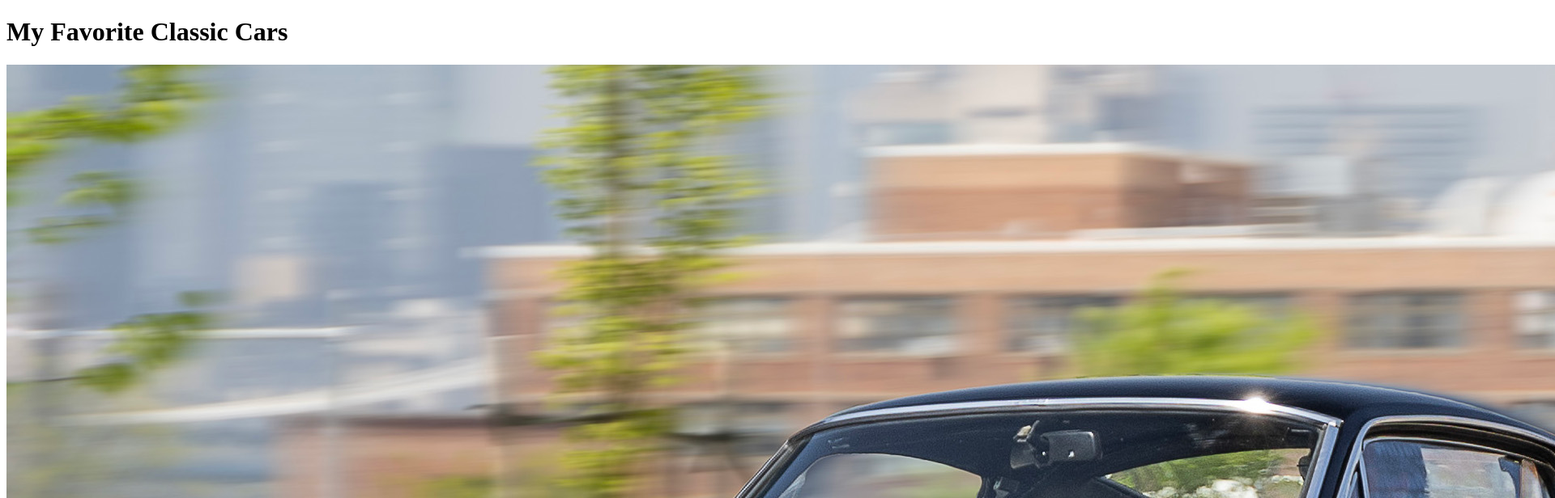
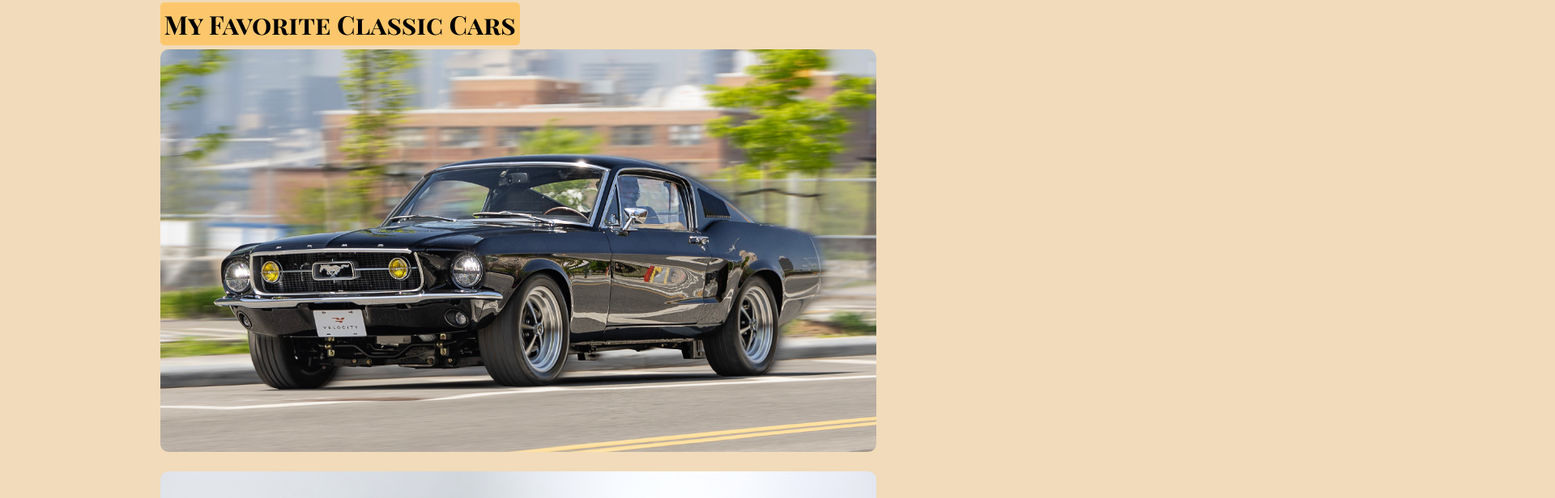
Before and after one commit to AliGuldev/classrepo1, a plain HTML site: page index.html in a window 1280 px wide. Shown: the top 616 px of the page at 81% size, 1920 px wide, since content can reach past the window. Drawn offline with Linux system fonts and the light colour scheme.

Commit message:
Adding CSS

```diff
--- a/index.html
+++ b/index.html
@@ -4,15 +4,17 @@
     <meta charset="UTF-8">
     <meta name="viewport" content="width=device-width, initial-scale=1.0">
     <title>My Favorite Classic Cars</title>
+    <link rel="stylesheet" href="styles.css">
+    <link href="https://fonts.googleapis.com/css2?family=Playfair+Display+SC:ital,wght@0,400;0,700;0,900;1,400;1,700;1,900&display=swap" rel="stylesheet">
 </head>
 <body>
     <h1>My Favorite Classic Cars</h1>
-    <img src="/images/mustang.jpg" alt="A black 1967 Ford Mustang">
-    <img src="/images/cobra.jpg" alt="A blue 1967 Shelby Cobra with two white lines running down the center of the car">
-    <img src="/images/beetle.jpeg" alt="A green 1962 Volkswagen Beetle">
-    <img src="/images/porsche.jpg" alt="A gray 1964 Porsche 911">
-    <img src="/images/elcamino.jpg" alt="A black 1969 Chevrolet El Camino SS">
-    <img src="/images/datsun.jpg" alt="An Orange 1969 Datsun 240Z with hood mirrors">
+    <img src="/images/mustang.jpg" alt="A black 1967 Ford Mustang" class="photos">
+    <img src="/images/cobra.jpg" alt="A blue 1967 Shelby Cobra with two white lines running down the center of the car" class="photos">
+    <img src="/images/beetle.jpeg" alt="A green 1962 Volkswagen Beetle" class="photos">
+    <img src="/images/porsche.jpg" alt="A gray 1964 Porsche 911" class="photos">
+    <img src="/images/elcamino.jpg" alt="A black 1969 Chevrolet El Camino SS" class="photos">
+    <img src="/images/datsun.jpg" alt="An Orange 1969 Datsun 240Z with hood mirrors" class="photos">
 
 </body>
 </html>
--- /dev/null
+++ b/styles.css
@@ -0,0 +1,24 @@
+html {
+    font-family: "Playfair Display SC", serif;
+    font-weight: 400;
+    font-style: normal;  color: #000000;
+    background-color: #f1dbba;
+}
+
+h1 {
+    margin-left: 15%;
+    background-color: rgb(252, 199, 108);
+    border-color: #000000;
+    border-radius: 5px;
+    padding: 5px;
+    padding-top: 5px;
+    display: inline;
+}
+
+.photos
+{
+    border-radius: 10px;
+    width: 70%;
+    margin: 10px;
+    margin-left: 15%;
+}
```
